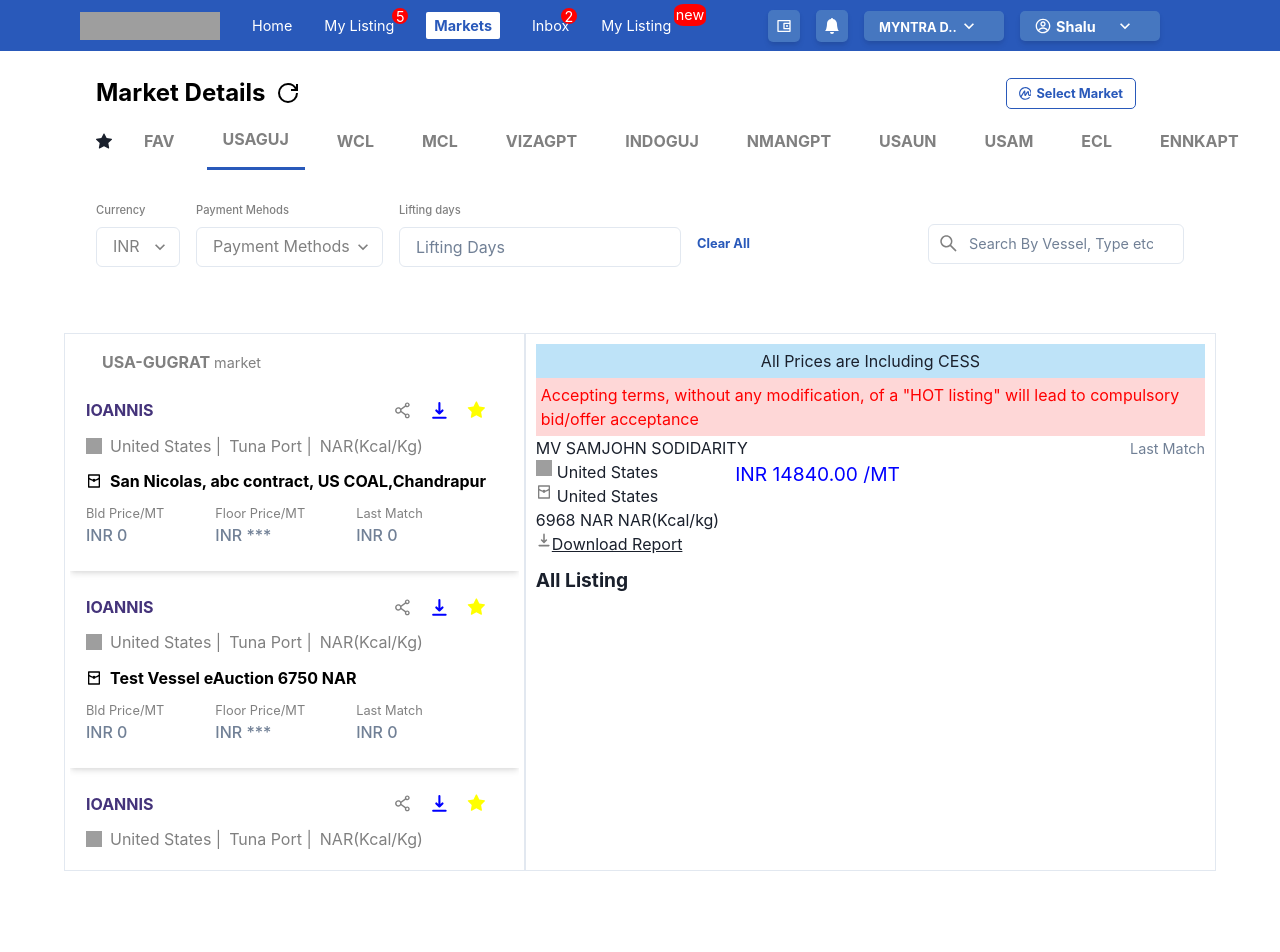
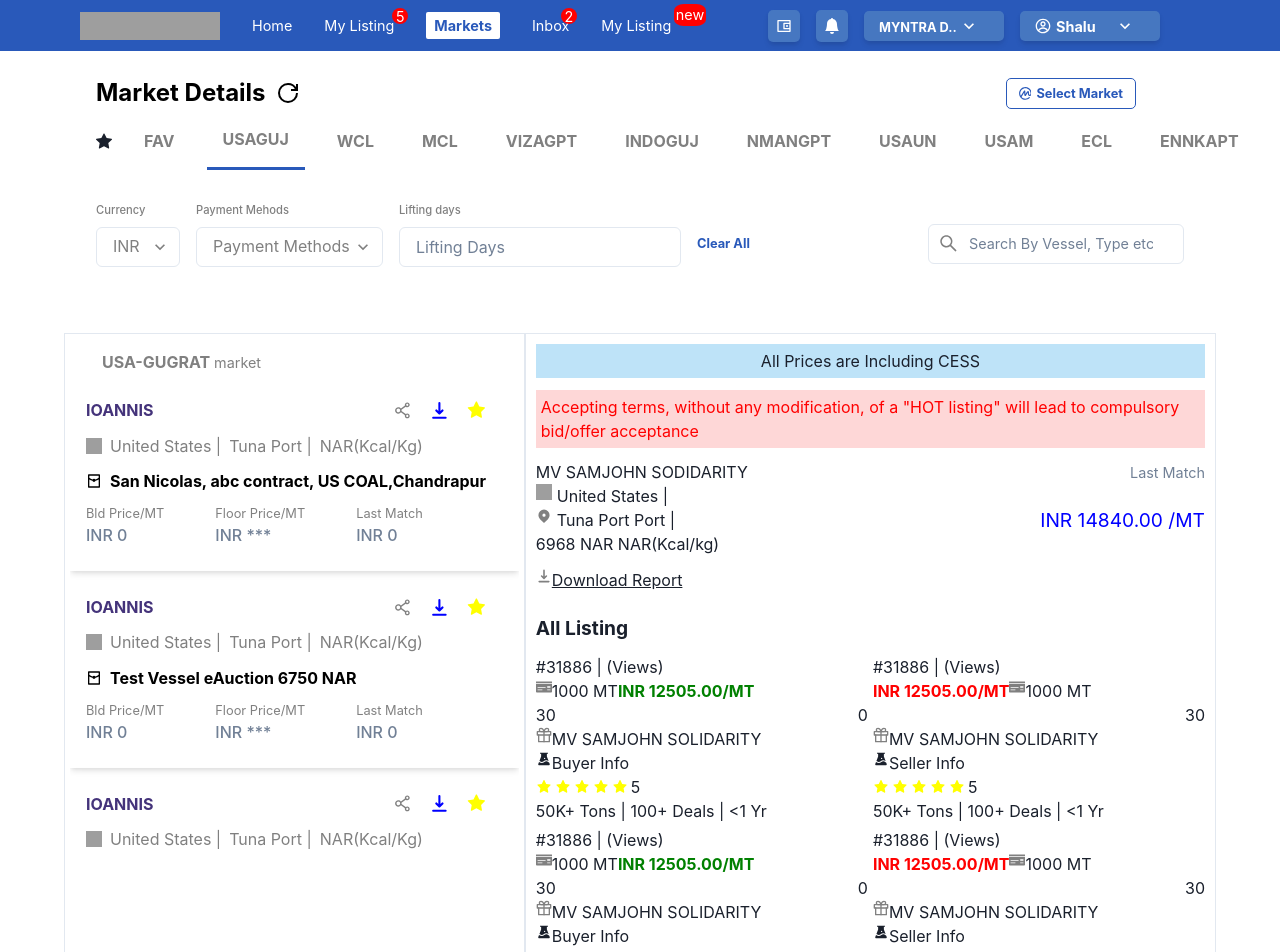
Before and after one commit to rahulkr-dev/coalshastra, a React (Vite) app: page / in a window 1280 px wide. Shown: the top 952 px of the page. Before the commit the page ends 871 px from the top, so only its background shows below. Built offline with nearby package versions, Linux system fonts and the light colour scheme; grey boxes are pictures that could not be loaded.

Commit message:
Buyer and Seller Done

```diff
--- /dev/null
+++ b/src/components/contactAndPriceContainer/Buyer.jsx
@@ -0,0 +1,50 @@
+import React from "react";
+import { Box, Grid, Text, Center, Flex } from "@chakra-ui/react";
+import { FiGift } from "react-icons/fi";
+import { AiFillExperiment } from "react-icons/ai";
+import { FaMoneyCheck } from "react-icons/fa";
+import StartCollection from "./StartCollection";
+
+const Buyer = ({
+  mt,
+  price,
+  views,
+  liftingDay,
+  creditDay,
+  rating,
+  bottomInfo,
+}) => {
+  return (
+    <Box>
+      <Text>
+        #{views} {`| (Views) `}
+      </Text>
+      <Flex>
+        <Flex>
+          <FaMoneyCheck color="gray" />
+          <Text>{mt}</Text>
+        </Flex>
+        <Text fontWeight={"bold"} color="green">
+          {price}
+        </Text>
+      </Flex>
+      <Flex justifyContent={"space-between"} alignItems={"center"}>
+        <Text>{liftingDay}</Text>
+        <Text>{creditDay}</Text>
+      </Flex>
+      <Flex>
+        <FiGift color="gray" />
+        <Text>MV SAMJOHN SOLIDARITY</Text>
+      </Flex>
+      <Flex>
+        <AiFillExperiment />
+        <Text>Buyer Info</Text>
+      </Flex>
+      {/* Import start component */}
+      <StartCollection rating={rating} />
+      <Text>{bottomInfo}</Text>
+    </Box>
+  );
+};
+
+export default Buyer;
--- a/src/components/contactAndPriceContainer/PriceDetails.jsx
+++ b/src/components/contactAndPriceContainer/PriceDetails.jsx
@@ -1,12 +1,16 @@
 import React from "react";
 import { RiRedPacketLine } from "react-icons/ri";
 import { HiDownload } from "react-icons/hi";
-import { Box, Text, Flex, Image, Center } from "@chakra-ui/react";
+import { HiLocationMarker } from "react-icons/hi";
+
+import { Box, Text, Flex, Image, Center, Grid } from "@chakra-ui/react";
+import Buyer from "./Buyer";
+import Seller from "./Seller";
 let usaImg =
   "https://cdn.pixabay.com/photo/2017/03/14/21/00/american-flag-2144392_640.png";
 const PriceDetails = () => {
   return (
-    <Box p="10px" borderWidth={"1px"}>
+    <Flex flexDir={"column"} gap="12px" p="10px" borderWidth={"1px"}>
       <Center p="5px" bg="blue.100">
         All Prices are Including CESS
       </Center>
@@ -21,15 +25,15 @@ const PriceDetails = () => {
             Last Match
           </Text>
         </Flex>
-        <Flex gap="1rem">
+        <Flex gap="1rem" alignItems={"center"} justifyContent={"space-between"}>
           <Box>
             <Flex gap="5px">
               <Image boxSize={"1rem"} src={usaImg} alt="Usa image" />
-              <Text>United States</Text>
+              <Text>United States |</Text>
             </Flex>
             <Flex gap="5px">
-              <RiRedPacketLine size="1rem" color="gray" />
-              <Text>United States</Text>
+              <HiLocationMarker size="1rem" color="gray" />
+              <Text>Tuna Port Port |</Text>
             </Flex>
             <Text>6968 NAR {`NAR(Kcal/kg)`}</Text>
           </Box>
@@ -45,9 +49,58 @@ const PriceDetails = () => {
       </Flex>
 
       {/* All Listing Items */}
-      <Text fontWeight="bold" fontSize="1.2rem" mt="10px">All Listing</Text>
+      <Text fontWeight="bold" fontSize="1.2rem" mt="10px">
+        All Listing
+      </Text>
 
-    </Box>
+      {/* Listing Card of buyer and seller */}
+
+      <Grid gap="5px" templateColumns={"repeat(2,1fr)"}>
+        <Buyer
+          views={"31886"}
+          mt="1000 MT"
+          price="INR 12505.00/MT"
+          liftingDay={"30"}
+          creditDay={"0"}
+          rating={"5"}
+          bottomInfo={"50K+ Tons | 100+ Deals | <1 Yr"}
+        />
+        <Seller
+          views={"31886"}
+          mt="1000 MT"
+          price="INR 12505.00/MT"
+          liftingDay={"30"}
+          creditDay={"0"}
+          rating={"5"}
+          bottomInfo={"50K+ Tons | 100+ Deals | <1 Yr"}
+        />
+        <Buyer
+          views={"31886"}
+          mt="1000 MT"
+          price="INR 12505.00/MT"
+          liftingDay={"30"}
+          creditDay={"0"}
+          rating={"5"}
+          bottomInfo={"50K+ Tons | 100+ Deals | <1 Yr"}
+        />
+        <Seller
+          views={"31886"}
+          mt="1000 MT"
+          price="INR 12505.00/MT"
+          liftingDay={"30"}
+          creditDay={"0"}
+          rating={"5"}
+          bottomInfo={"50K+ Tons | 100+ Deals | <1 Yr"}
+        />
+      </Grid>
+      {/* Total Quantity */}
+      <Flex>
+        <Text>2000</Text>
+        <Text>Total Quantity</Text>
+        <Text>1400</Text>
+      </Flex>
+      <Text textAlign={"center"} color="blue">No More Listings</Text>
+    </Flex>
   );
 };
 
--- /dev/null
+++ b/src/components/contactAndPriceContainer/Seller.jsx
@@ -0,0 +1,42 @@
+import React from "react";
+import { Box, Grid, Text, Center, Flex } from "@chakra-ui/react";
+import { FiGift } from "react-icons/fi";
+import { AiFillExperiment } from "react-icons/ai";
+import { FaMoneyCheck } from "react-icons/fa";
+import StartCollection from "./StartCollection";
+
+const Seller = ({ views, liftingDay, advance, rating, bottomInfo,mt,price }) => {
+  return (
+    <Box>
+      <Text>
+        #{views} {`| (Views) `}
+      </Text>
+      <Flex>
+        <Text fontWeight={"bold"} color="red">
+          {price}
+        </Text>
+        <Flex>
+          <FaMoneyCheck color="gray" />
+          <Text>{mt}</Text>
+        </Flex>
+      </Flex>
+      <Flex justifyContent={"space-between"} alignItems={"center"}>
+        <Text>{advance}</Text>
+        <Text>{liftingDay}</Text>
+      </Flex>
+      <Flex>
+        <FiGift color="gray" />
+        <Text>MV SAMJOHN SOLIDARITY</Text>
+      </Flex>
+      <Flex>
+        <AiFillExperiment />
+        <Text>Seller Info</Text>
+      </Flex>
+      {/* Import start component */}
+      <StartCollection rating={rating} />
+      <Text>{bottomInfo}</Text>
+    </Box>
+  );
+};
+
+export default Seller;
--- /dev/null
+++ b/src/components/contactAndPriceContainer/StartCollection.jsx
@@ -0,0 +1,18 @@
+import React from 'react'
+import {Flex,Text} from "@chakra-ui/react"
+import {AiFillStar} from "react-icons/ai"
+const arr = Array(5).fill(0)
+const StartCollection = ({rating}) => {
+  return (
+    <Flex alignItems={"center"} gap="3px">
+        {
+            arr.map((item,_i)=>(
+                <AiFillStar color="yellow" />
+            ))
+        }
+        <Text>{rating}</Text>
+    </Flex>
+  )
+}
+
+export default StartCollection
```
